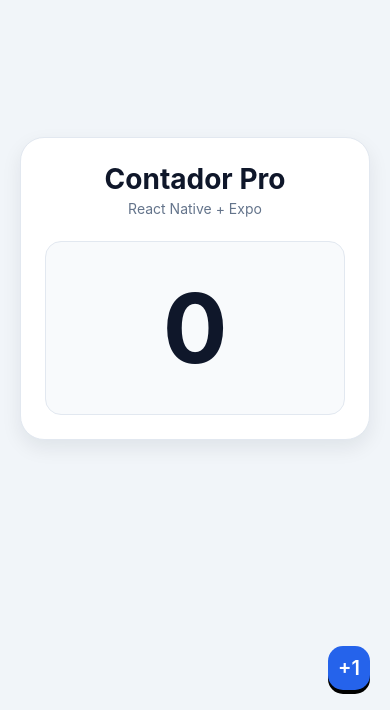
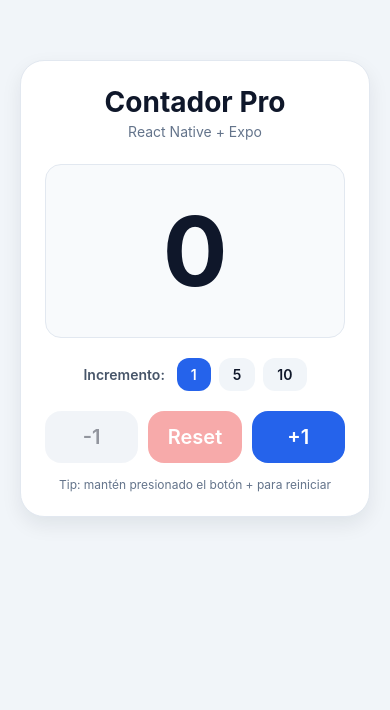
Before and after one commit to andreacollazos-26/app_movil, a React Native app in the folder my-second-mobile-app/: screen / in a window 390 px wide. Shown: the part 134-844 px from the top of the page. Built offline with nearby package versions, Linux system fonts and the light colour scheme.

Commit message:
feat(APP-18): agregar selector de incremento y barra de controles con FAB

```diff
--- a/my-second-mobile-app/App.tsx
+++ b/my-second-mobile-app/App.tsx
@@ -1,10 +1,13 @@
 import { useState } from 'react';
 import { StatusBar } from 'expo-status-bar';
-import { ScrollView, StyleSheet, Text, View } from 'react-native';
+import { Pressable, ScrollView, StyleSheet, Text, View } from 'react-native';
 import FAB from './components/FAB';
+
+const STEP_OPTIONS = [1, 5, 10] as const;
 
 export default function App() {
   const [count, setCount] = useState<number>(0);
+  const [step, setStep] = useState<number>(1);
 
   return (
     <View style={styles.screen}>
@@ -18,15 +21,74 @@ export default function App() {
           <View style={styles.counterBox}>
             <Text style={styles.textHuge}>{count}</Text>
           </View>
+
+          <View style={styles.stepRow}>
+            <Text style={styles.stepLabel}>Incremento:</Text>
+            {STEP_OPTIONS.map((option) => {
+              const isActive = step === option;
+              return (
+                <Pressable
+                  key={option}
+                  onPress={() => setStep(option)}
+                  style={({ pressed }) => [
+                    styles.stepButton,
+                    isActive
+                      ? styles.stepButtonActive
+                      : styles.stepButtonInactive,
+                    pressed && { opacity: 0.75 },
+                  ]}
+                >
+                  <Text
+                    style={[
+                      styles.stepButtonText,
+                      isActive
+                        ? styles.stepButtonTextActive
+                        : styles.stepButtonTextInactive,
+                    ]}
+                  >
+                    {option}
+                  </Text>
+                </Pressable>
+              );
+            })}
+          </View>
+
+          <View style={styles.controlsRow}>
+            <View style={styles.controlItem}>
+              <FAB
+                label={`-${step}`}
+                variant="secondary"
+                floating={false}
+                disabled={count === 0}
+                onPress={() => setCount((prev) => Math.max(0, prev - step))}
+              />
+            </View>
+            <View style={styles.controlItem}>
+              <FAB
+                label="Reset"
+                variant="danger"
+                floating={false}
+                disabled={count === 0}
+                onPress={() => setCount(0)}
+              />
+            </View>
+            <View style={styles.controlItem}>
+              <FAB
+                label={`+${step}`}
+                variant="primary"
+                floating={false}
+                onPress={() => setCount((prev) => prev + step)}
+                onLongPress={() => setCount(0)}
+              />
+            </View>
+          </View>
+
+          <Text style={styles.helperText}>
+            Tip: mantén presionado el botón + para reiniciar
+          </Text>
         </View>
       </ScrollView>
 
-      <FAB
-        label="+1"
-        onPress={() => setCount((prev) => prev + 1)}
-        onLongPress={() => setCount(0)}
-        position="right"
-      />
       <StatusBar style="auto" />
     </View>
   );
@@ -87,4 +149,52 @@ const styles = StyleSheet.create({
     fontWeight: 'bold',
     color: '#0F172A',
   },
+  stepRow: {
+    flexDirection: 'row',
+    alignItems: 'center',
+    justifyContent: 'center',
+    gap: 8,
+    marginTop: 20,
+  },
+  stepLabel: {
+    fontSize: 14,
+    fontWeight: '600',
+    color: '#475569',
+    marginRight: 4,
+  },
+  stepButton: {
+    paddingVertical: 8,
+    paddingHorizontal: 14,
+    borderRadius: 12,
+  },
+  stepButtonActive: {
+    backgroundColor: '#2563EB',
+  },
+  stepButtonInactive: {
+    backgroundColor: '#F1F5F9',
+  },
+  stepButtonText: {
+    fontSize: 14,
+    fontWeight: '600',
+  },
+  stepButtonTextActive: {
+    color: '#FFFFFF',
+  },
+  stepButtonTextInactive: {
+    color: '#0F172A',
+  },
+  controlsRow: {
+    flexDirection: 'row',
+    gap: 10,
+    marginTop: 20,
+  },
+  controlItem: {
+    flex: 1,
+  },
+  helperText: {
+    fontSize: 12,
+    color: '#64748B',
+    textAlign: 'center',
+    marginTop: 14,
+  },
 });
```
